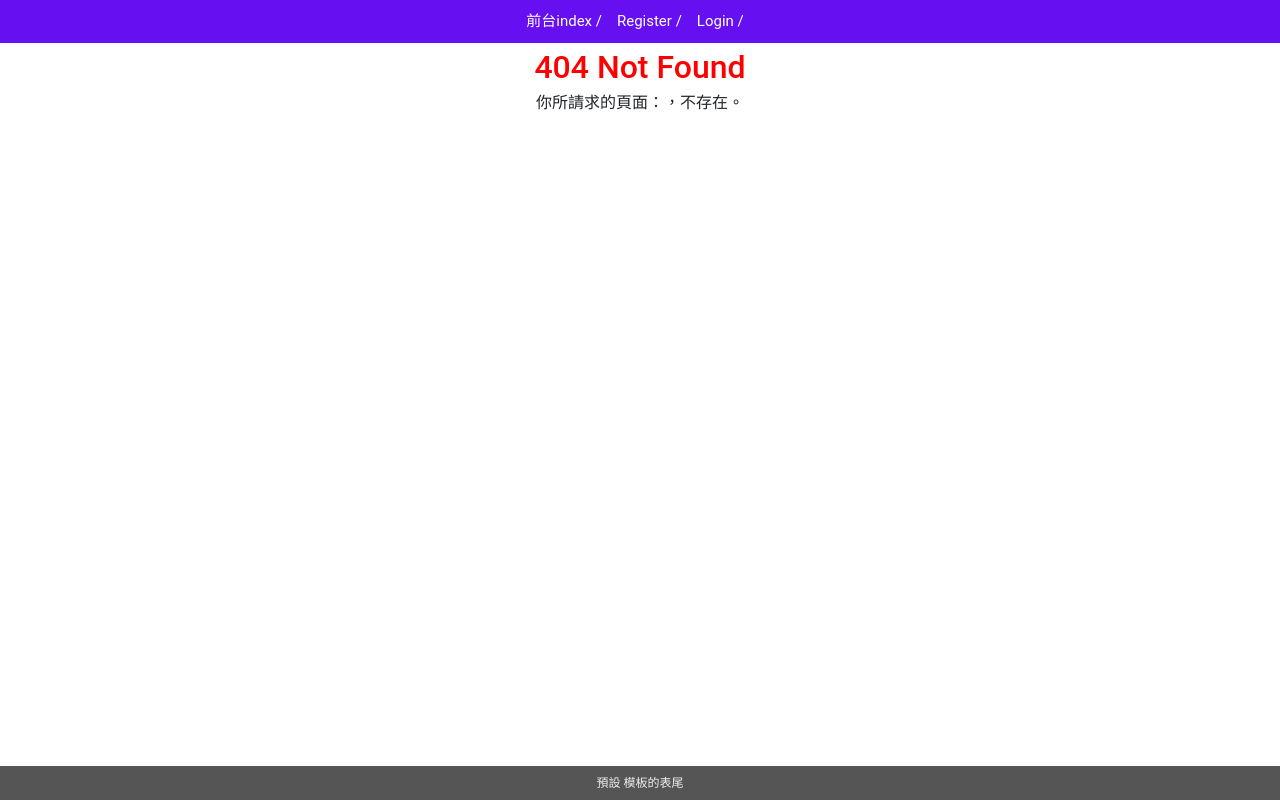
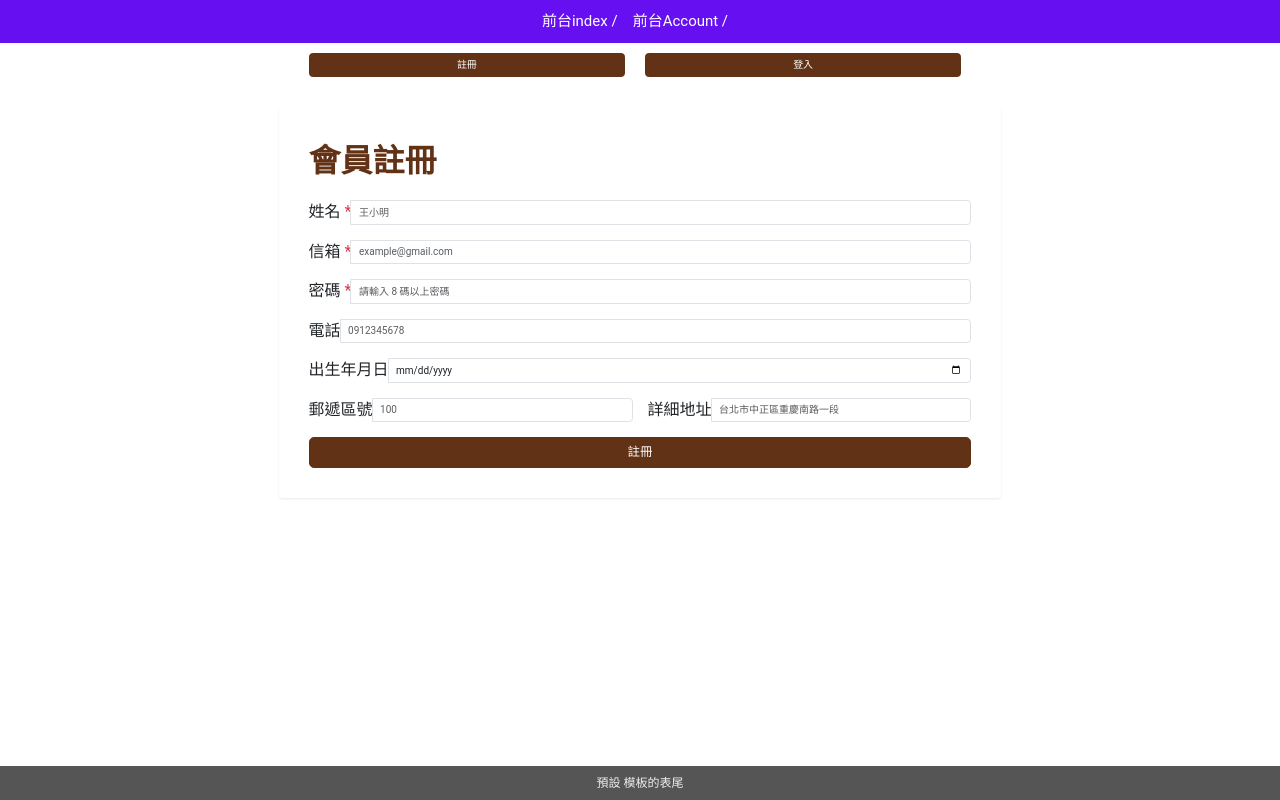
Before and after one commit to hungcurry/Nuxt-Livecourse, a Nuxt app: page /account/signup in a window 1280 px wide. Before the commit this address had no page. Built offline with nearby package versions, Linux system fonts and the light colour scheme.

Commit message:
add account 資料夾結構

```diff
--- a/src/components/Default/Header.vue
+++ b/src/components/Default/Header.vue
@@ -20,8 +20,7 @@ const menuList: TMenuItem[] = [
   // { label: '前台Fetch', path: '/fetch' },
   // { label: '前台Room', path: '/room' },
   // { label: '前台AsyncData', path: '/async-data' },
-  { label: 'Register', path: '/register' },
-  { label: 'Login', path: '/login' },
+  { label: '前台Account', path: '/account' },
 
   // admin
   // { label: '後台首頁', path: '/admin' },
--- /dev/null
+++ b/src/pages/account.vue
@@ -0,0 +1,22 @@
+<script setup lang="ts">
+</script>
+
+<template>
+  <div class="container">
+    <nav class="d-flex gap-3 justify-content-center mt-3">
+      <NuxtLink class="btn btn-primary w-25" to="/account/signup">
+        註冊
+      </NuxtLink>
+      <NuxtLink class="btn btn-primary w-25" to="/account/login">
+        登入
+      </NuxtLink>
+    </nav>
+
+    <div>
+      <NuxtPage />
+    </div>
+  </div>
+</template>
+
+<style scoped lang="scss">
+</style>
--- /dev/null
+++ b/src/pages/account/index.vue
@@ -0,0 +1,11 @@
+<script setup lang="ts">
+// const route = useRoute()
+navigateTo('/account/signup')
+</script>
+
+<template>
+  <div />
+</template>
+
+<style scoped lang="scss">
+</style>
--- a/src/pages/login.vue
+++ b/src/pages/account/login.vue
@@ -60,6 +60,7 @@ async function handelLogin() {
             </h2>
             <form>
               <div class="input-group mb-4">
+                <label for="email">信箱 <span class="text-danger">*</span></label>
                 <input
                   id="email"
                   v-model="userLoginObject.email"
@@ -69,10 +70,10 @@ async function handelLogin() {
                   pattern="[a-z0-9._%+-]+@[a-z0-9.-]+\.[a-z]{2,}$"
                   required
                 >
-                <label for="email">信箱 <span class="text-danger">*</span></label>
               </div>
 
               <div class="input-group mb-4">
+                <label for="password">密碼 <span class="text-danger">*</span></label>
                 <input
                   id="password"
                   v-model="userLoginObject.password"
@@ -82,7 +83,6 @@ async function handelLogin() {
                   pattern=".{8,}"
                   required
                 >
-                <label for="password">密碼 <span class="text-danger">*</span></label>
               </div>
               <button
                 class="btn btn-lg btn-primary w-100"
--- a/src/pages/register.vue
+++ b/src/pages/account/signup.vue
@@ -44,7 +44,7 @@ async function handelRegister() {
 
     if (response.status) {
       await successAlert('註冊成功')
-      await navigateTo('/login')
+      await navigateTo('/account/login')
     }
   }
   catch (error: unknown) {
```
